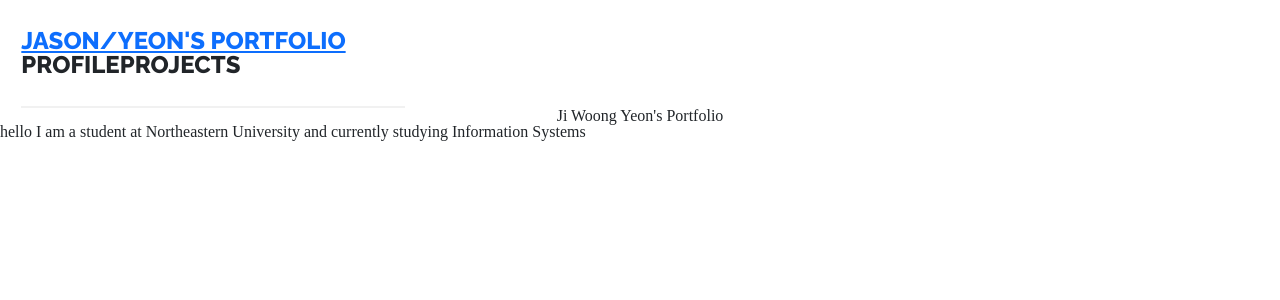
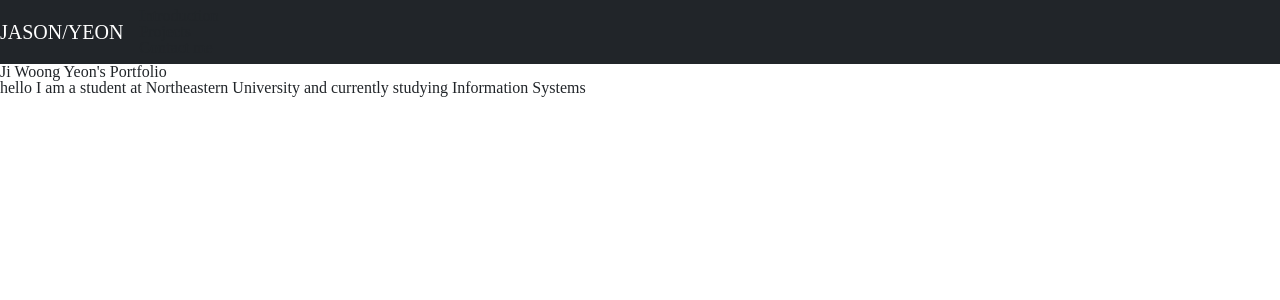
Before and after one commit to jasonyeon110/portfolio, a React (Create React App) app: page / in a window 1280 px wide. Shown: the top 300 px of the page. Built offline with nearby package versions, Linux system fonts and the light colour scheme.

Commit message:
quick change

```diff
--- a/public/index.html
+++ b/public/index.html
@@ -44,9 +44,8 @@
       To begin the development, run `npm start` or `yarn start`.
       To create a production bundle, use `npm run build` or `yarn build`.
     -->
-  <script src="https://cdn.jsdelivr.net/npm/bootstrap@5.0.0/dist/js/bootstrap.bundle.min.js"
-    integrity="sha384-p34f1UUtsS3wqzfto5wAAmdvj+osOnFyQFpp4Ua3gs/ZVWx6oOypYoCJhGGScy+8"
-    crossorigin="anonymous"></script>
+    <script src="https://code.jquery.com/jquery-3.5.1.slim.min.js" integrity="sha384-DfXdz2htPH0lsSSs5nCTpuj/zy4C+OGpamoFVy38MVBnE+IbbVYUew+OrCXaRkfj" crossorigin="anonymous"></script>
+    <script src="https://cdn.jsdelivr.net/npm/bootstrap@4.5.3/dist/js/bootstrap.bundle.min.js" integrity="sha384-ho+j7jyWK8fNQe+A12Hb8AhRq26LrZ/JpcUGGOn+Y7RsweNrtN/tE3MoK7ZeZDyx" crossorigin="anonymous"></script>
 </body>
 
 </html>
--- a/src/App.css
+++ b/src/App.css
@@ -41,60 +41,3 @@ table {
 	border-collapse: collapse;
 	border-spacing: 0;
 }
-
-nav{
-    font-family: 'Raleway', sans-serif;
-    font-size: 1.5em;
-    text-transform: uppercase;
-    border-bottom: 2px solid #f1f1f1;
-    width: 30%;
-    margin-left: calc(10%/6);
-    padding: 1.2em 0;
- }
-
- img{
-   width: 30%;
-   margin: calc(10%/6);
- }
-
- h1{
-   text-align: center;
- }
-
- #container{
-   display: flex;
-   background-color: #003049;
-   width: 90%;
-   /* height: 500px; */
-   margin: 0 auto;
-   border: 5px solid #003049;
-   flex-direction: row;
-   justify-content: center;
-   flex-wrap: wrap;
- }
-
- #container div{
-   width: 200px;
-   height: 200px;
-   flex-basis: 200px;
-   text-align: center;
-   /* max-width: 300px; */
- }
-
- div:nth-last-of-type(5){
-   flex-grow: 1;
- }
-
- div:nth-last-of-type(1){
-  flex-grow: 2;
-}
-
-ul{
-  display: flex;
-  justify-content: flex-start;
-
-}
-
-li{
-  list-style: none;
-}
--- a/src/App.jsx
+++ b/src/App.jsx
@@ -6,8 +6,10 @@ function App() {
   return (
     <div className="App">
       <Nav />
-      <h1>Ji Woong Yeon's Portfolio</h1>
-      <h2>hello I am a student at Northeastern University and currently studying Information Systems</h2>
+      <div class="middle">
+        <h1>Ji Woong Yeon's Portfolio</h1>
+        <h2>hello I am a student at Northeastern University and currently studying Information Systems</h2>
+      </div>
       {/* <Stuffs /> */}
     </div>
   );
--- a/src/Nav.jsx
+++ b/src/Nav.jsx
@@ -3,14 +3,12 @@ import React from 'react'
 export default function Nav() {
     return (
         <div>
-            <nav id="nav">
-                <a href="">
-                    Jason/Yeon's portfolio
-                </a>
+            <nav id="mainNavbar" className="navbar navbar-dark bg-dark navbar-expand-md">
+                <a href="#" className="navbar-brand">JASON/YEON</a>
                 <ul>
-                    <li></li>
-                    <li>Profile</li>
+                    <li>Introduction</li>
                     <li>Projects</li>
+                    <li>Contact me</li>
                 </ul>
             </nav>
         </div>
```
Also changed, not shown: package.json (line endings or trailing spaces), 1 other file (tests, documents, lock files or other folders).
